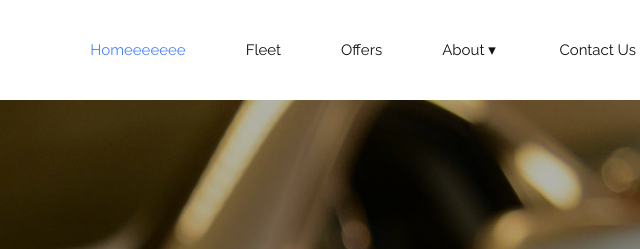
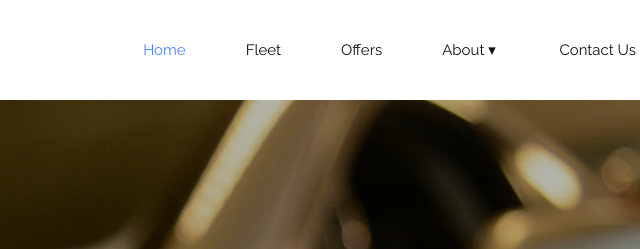
Before and after one commit to antndz/SQLData, a plain HTML site: page index.html in a window 1280 px wide. Shown: the top 249 px of the page, 559-1199 px from the left. Drawn offline with nearby package versions, Linux system fonts and the light colour scheme.

Commit message:
fix(task4):change home string

```diff
--- a/index.html
+++ b/index.html
@@ -35,7 +35,7 @@
                         </div></a>
                         <nav id="primary-nav" class="dropdown cf">
                             <ul class="dropdown menu">
-                                <li class='active'><a href="index.html">Homeeeeeee</a></li>
+                                <li class='active'><a href="index.html">Home</a></li>
 
                                 <li><a href="fleet.html">Fleet</a></li>
 
```
